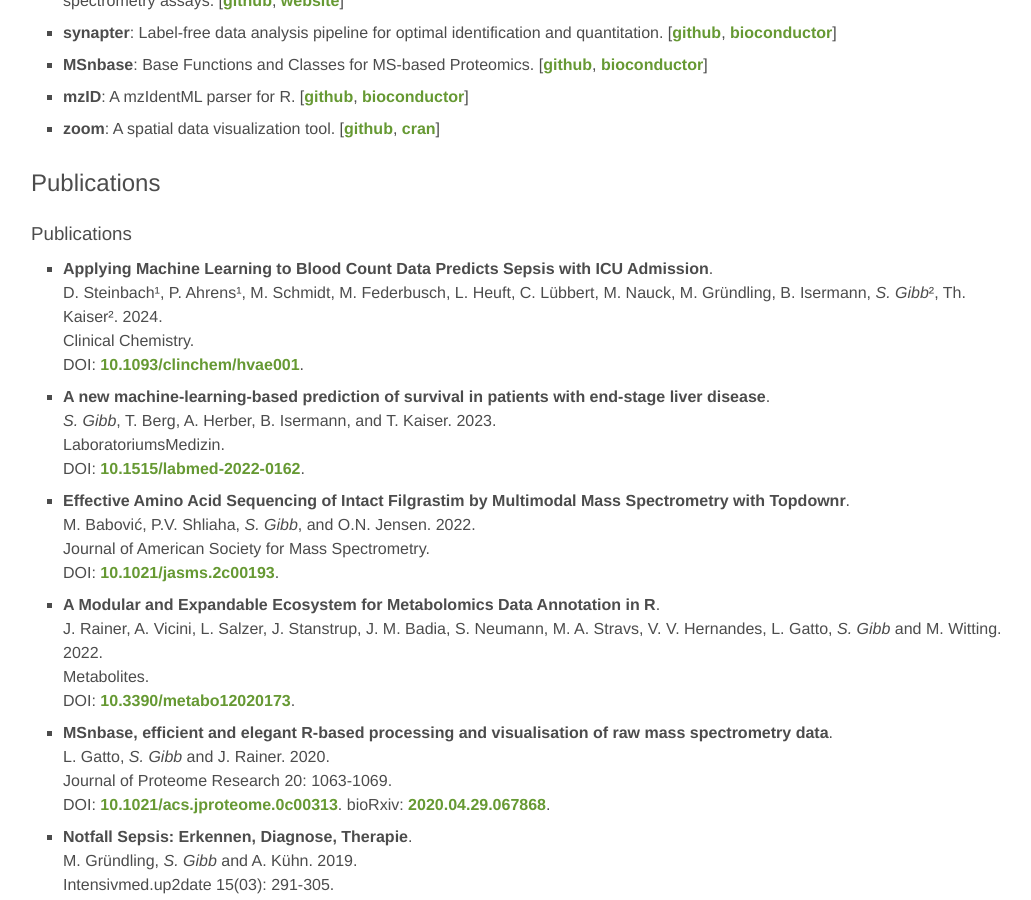
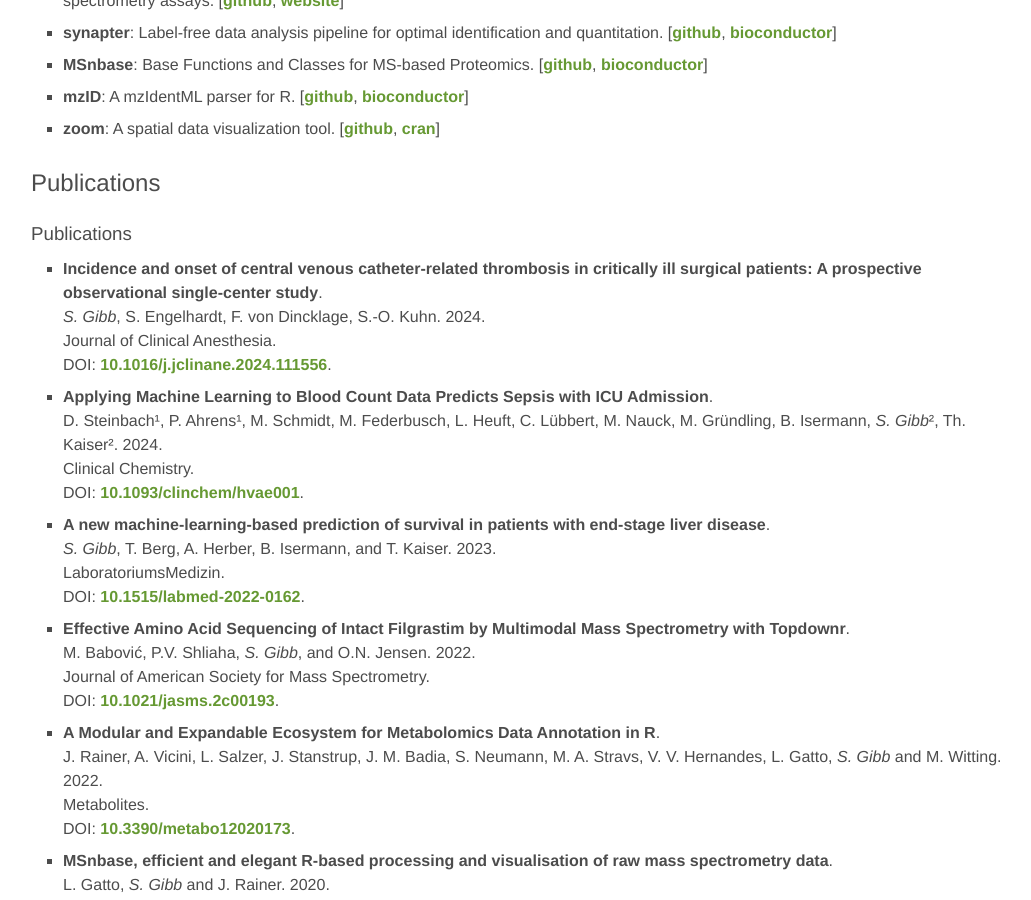
Before and after one commit to sgibb/sgibb.github.io, a Jekyll site: the page built from index.md, in a window 1280 px wide and 900 px high, scrolled down 1124 px. Shown: the whole window, without its empty margins (113-1144 px from the left). Built offline with Jekyll 4.4.1, drawn with Linux system fonts in a browser that asks for light colours.

Commit message:
feat: add crt article

```diff
--- a/_data/publications.yml
+++ b/_data/publications.yml
@@ -1,5 +1,11 @@
 - name: Publications
   entries:
+    - title: "Incidence and onset of central venous catheter-related thrombosis in critically ill surgical patients: A prospective observational single-center study"
+      authors: S. Gibb, S. Engelhardt, F. von Dincklage, S.-O. Kuhn
+      journal: "Journal of Clinical Anesthesia"
+      year: 2024
+      doi: 10.1016/j.jclinane.2024.111556
+
     - title: "Applying Machine Learning to Blood Count Data Predicts Sepsis with ICU Admission"
       authors: D. Steinbach&sup1;, P. Ahrens&sup1;, M. Schmidt, M. Federbusch, L. Heuft, C. Lübbert, M. Nauck, M. Gründling, B. Isermann, S. Gibb&sup2;, Th. Kaiser&sup2;
       journal: "Clinical Chemistry"
```
